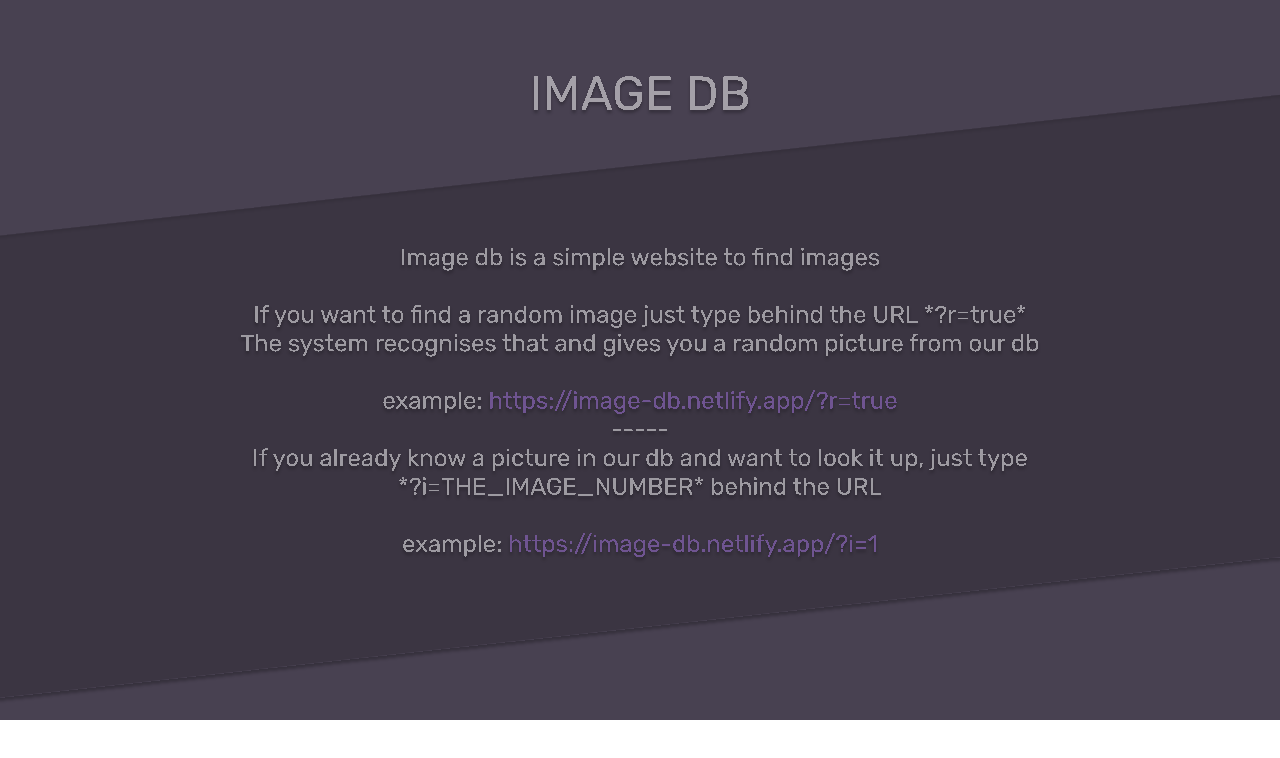
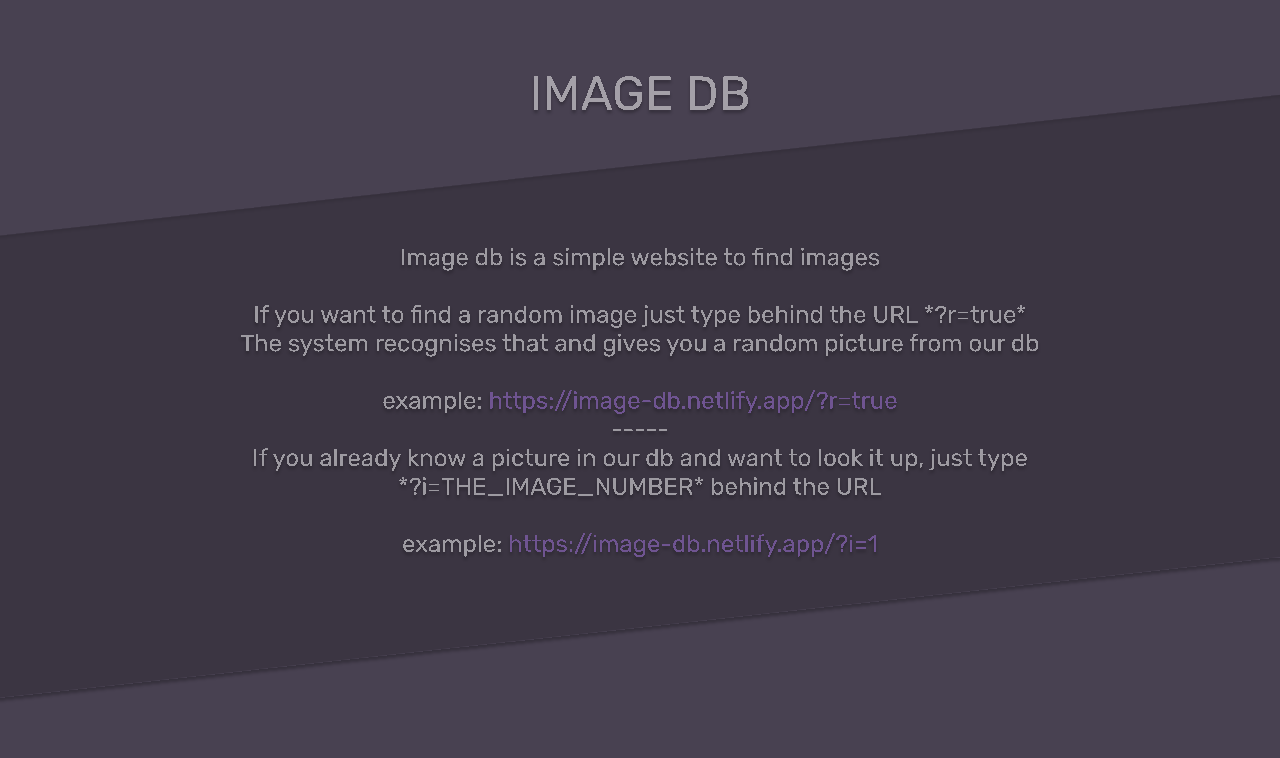
Before and after one commit to itsnorthCry3r/imagw_db, a plain HTML site: page index.html in a window 1280 px wide. Drawn offline with Linux system fonts and the light colour scheme.

Commit message:
Update main.css

```diff
--- a/main.css
+++ b/main.css
@@ -4,4 +4,5 @@
     background-image: url("./bg.svg");
     background-size: 100%;
     background-repeat: no-repeat;
+    background-color: #484151;
 }
```
